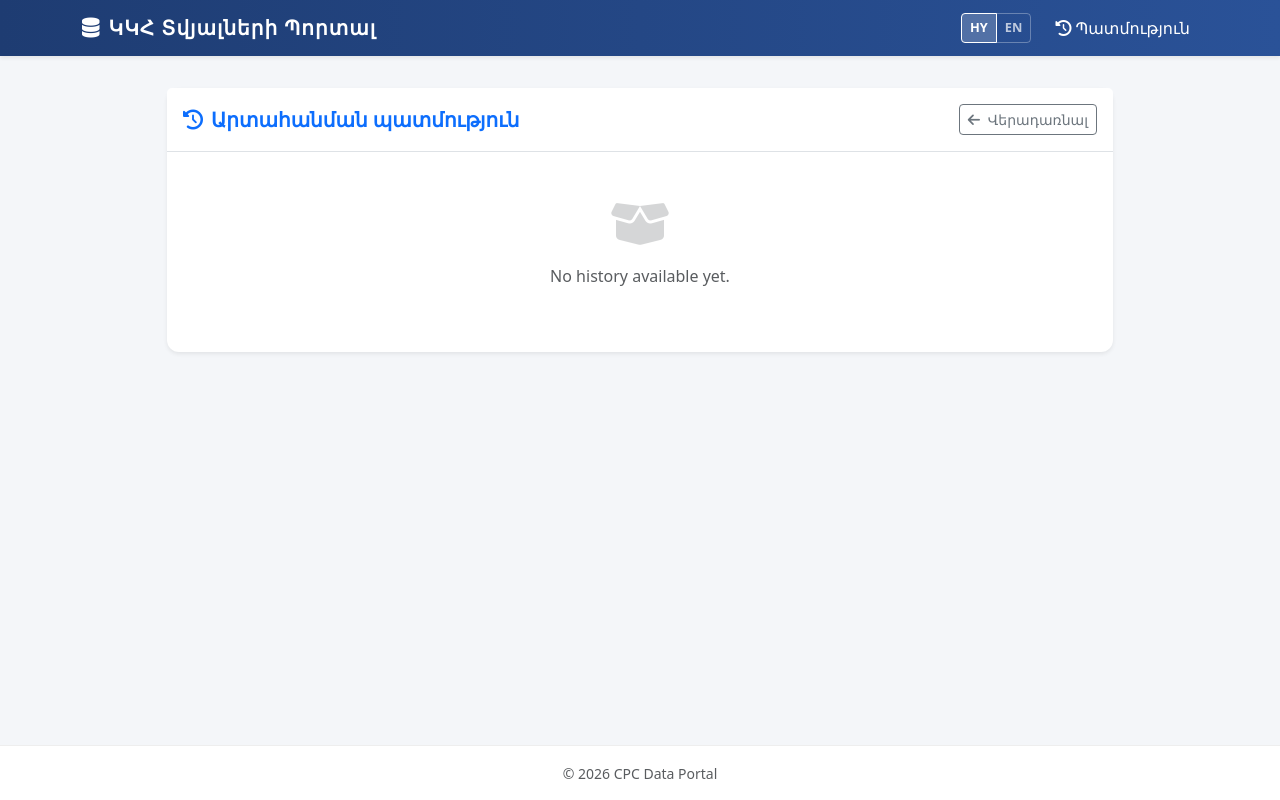
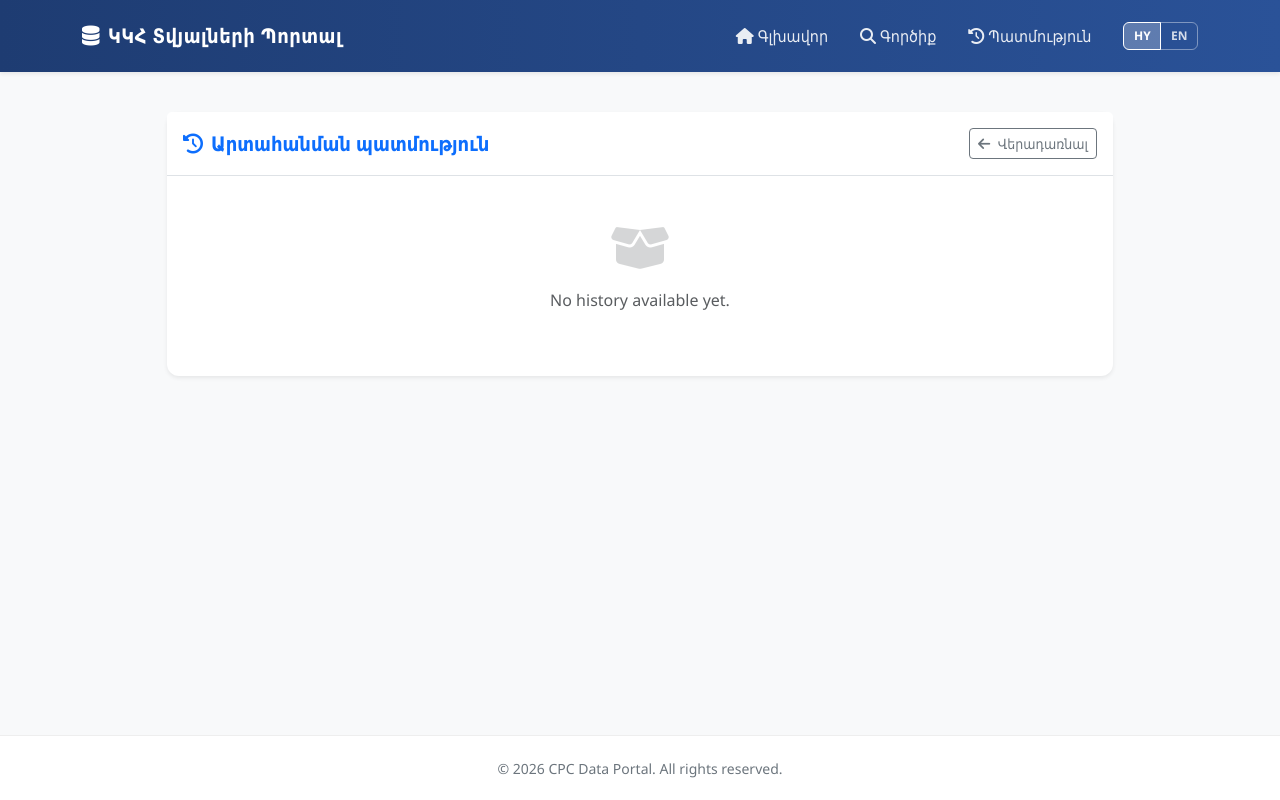
Before and after one commit to arennazaryan/CPC-DATA-EXTRACTION, a Flask app: page /history in a window 1280 px wide. Run offline with Flask 3, Linux system fonts and the light colour scheme; some libraries are stand-ins or nearby versions.

Commit message:
Update base.html

```diff
--- a/app/templates/base.html
+++ b/app/templates/base.html
@@ -12,13 +12,30 @@
     <link href="https://cdn.jsdelivr.net/npm/tom-select@2.2.2/dist/css/tom-select.bootstrap5.min.css" rel="stylesheet">
 
     <style>
-        body { background-color: #f4f6f9; min-height: 100vh; display: flex; flex-direction: column; }
-        /* Original Gradient Navbar */
-        .navbar { background: linear-gradient(90deg, #1e3c72 0%, #2a5298 100%); }
-        .navbar-brand { font-weight: bold; letter-spacing: 1px; }
-        .main-content { flex: 1; padding: 2rem 0; }
-        .card { border: none; box-shadow: 0 4px 6px rgba(0,0,0,0.07); border-radius: 12px; }
-        .footer { background: #fff; padding: 15px 0; text-align: center; border-top: 1px solid #eee; margin-top: auto; }
+        body { background-color: #f8f9fa; min-height: 100vh; display: flex; flex-direction: column; font-family: 'Segoe UI', Tahoma, Geneva, Verdana, sans-serif; }
+
+        /* Modern Navbar */
+        .navbar {
+            background: linear-gradient(90deg, #1e3c72 0%, #2a5298 100%);
+            padding-top: 1rem;
+            padding-bottom: 1rem;
+        }
+        .navbar-brand {
+            font-weight: 700;
+            letter-spacing: 0.5px;
+            font-size: 1.25rem;
+        }
+        .nav-link {
+            font-weight: 500;
+            opacity: 0.9;
+            transition: opacity 0.2s;
+        }
+        .nav-link:hover { opacity: 1; }
+
+        .main-content { flex: 1; padding: 2.5rem 0; }
+
+        .card { border: none; box-shadow: 0 4px 15px rgba(0,0,0,0.05); border-radius: 12px; }
+        .footer { background: #fff; padding: 20px 0; text-align: center; border-top: 1px solid #eee; margin-top: auto; color: #6c757d; }
 
         .ts-dropdown .option {
             white-space: normal !important;
@@ -31,15 +48,17 @@
             border: none;
         }
 
-        /* Lang Switcher Style to match Navbar */
+        /* Lang Switcher */
         .lang-btn {
-            color: rgba(255,255,255,0.7);
-            border: 1px solid rgba(255,255,255,0.3);
-            font-size: 0.8rem;
-            font-weight: bold;
+            color: rgba(255,255,255,0.8);
+            border: 1px solid rgba(255,255,255,0.4);
+            font-size: 0.75rem;
+            font-weight: 700;
+            padding: 0.25rem 0.6rem;
+            border-radius: 6px;
         }
         .lang-btn:hover, .lang-btn.active {
-            background: rgba(255,255,255,0.2);
+            background: rgba(255,255,255,0.25);
             color: white;
             border-color: white;
         }
@@ -56,14 +75,23 @@
 
             <div class="collapse navbar-collapse" id="navbarNav">
                 <div class="navbar-nav ms-auto align-items-center">
-                    <div class="btn-group me-3">
+
+                    <a class="nav-link text-white me-3" href="/">
+                        <i class="fas fa-home me-1"></i>{{ t('nav_home') }}
+                    </a>
+
+                    <a class="nav-link text-white me-3" href="{{ url_for('home.tool') }}">
+                        <i class="fas fa-search me-1"></i>{{ t('nav_tool') }}
+                    </a>
+
+                    <a class="nav-link text-white me-4" href="/history">
+                        <i class="fas fa-history me-1"></i>{{ t('nav_history') }}
+                    </a>
+
+                    <div class="btn-group">
                         <a href="/set-lang/hy" class="btn btn-sm lang-btn {% if get_lang() == 'hy' %}active{% endif %}">HY</a>
                         <a href="/set-lang/en" class="btn btn-sm lang-btn {% if get_lang() == 'en' %}active{% endif %}">EN</a>
                     </div>
-
-                    <a class="nav-link text-white" href="/history">
-                        <i class="fas fa-history me-1"></i>{{ t('nav_history') }}
-                    </a>
                 </div>
             </div>
         </div>
@@ -73,8 +101,10 @@
         {% block content %}{% endblock %}
     </div>
 
-    <footer class="footer text-muted">
-        <small>&copy; 2026 CPC Data Portal</small>
+    <footer class="footer">
+        <div class="container">
+            <small>&copy; 2026 CPC Data Portal. All rights reserved.</small>
+        </div>
     </footer>
 
     <script src="https://cdn.jsdelivr.net/npm/bootstrap@5.3.0/dist/js/bootstrap.bundle.min.js"></script>
```
